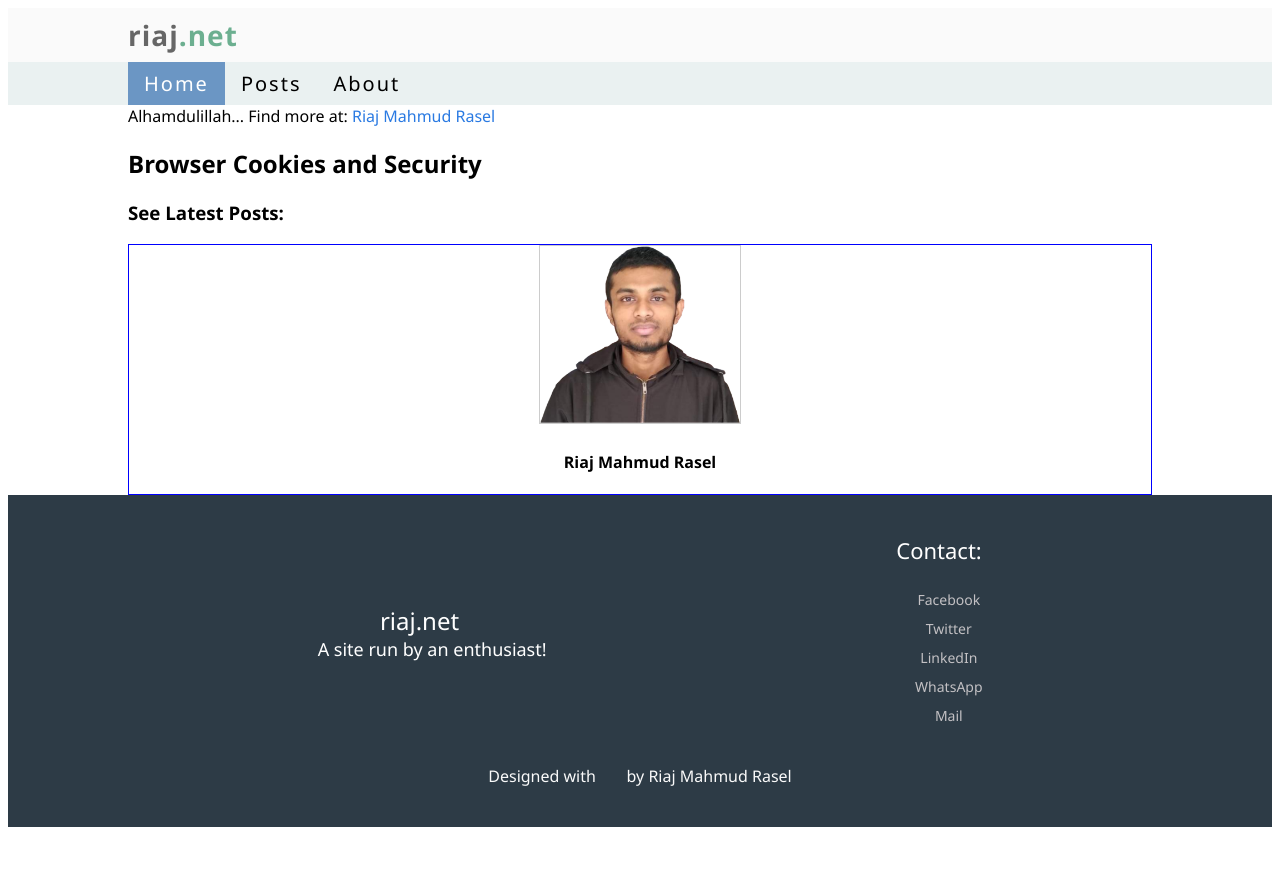
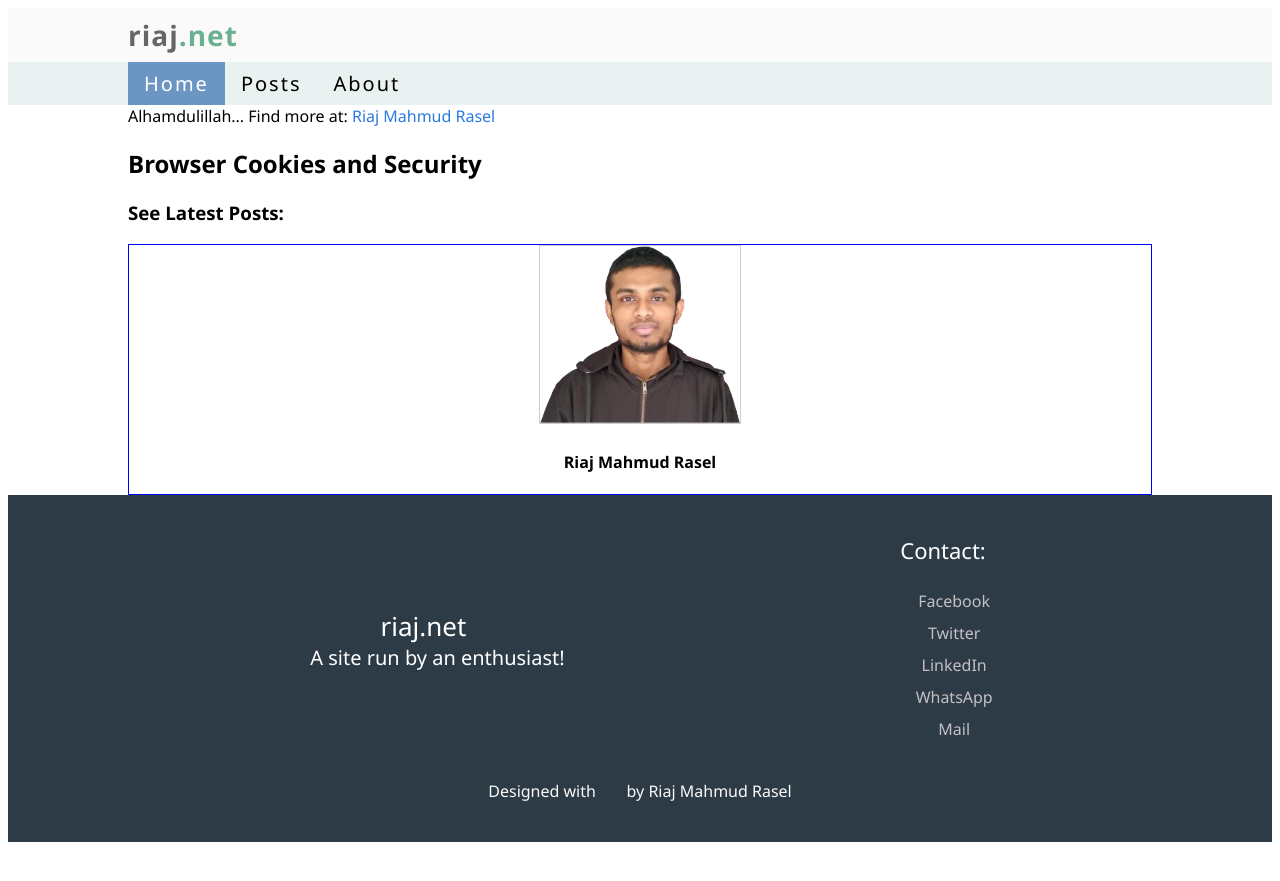
Before and after one commit to riajmahmud/riajmahmud2.github.io, a Jekyll site: the page built from index.html, in a window 1280 px wide. Shown: the top 881 px of the page. Built offline with Jekyll 4.4.1, drawn with Linux system fonts in a browser that asks for light colours; some web fonts are replaced.

Commit message:
Update main.css

```diff
--- a/assets/main.css
+++ b/assets/main.css
@@ -45,14 +45,14 @@
 }
 
 .footer-item{border:0px solid #444;text-align: center;border-radius:4px;}
-.social-link{display:block;padding:5px;color: #c3c1c4;font-size:14px;}
+.social-link{display:block;padding:5px;color: #c3c1c4;font-size:16px;}
 .social-link:hover{color: white;text-decoration: underline;}
 .last-item{color:#fafafa; text-align: center;padding:20px 10px;}
 
 .first-item{display:flex;justify-content: center;align-items: center;flex-wrap: wrap;padding:20px 0px 0px 0px;}
 
-.logo{font-size:24px;color: white;width:100%;}
-.moto{font-size:18px; color:white;width:100%;}
+.logo{font-size:26px;color: white;width:100%;}
+.moto{font-size:20px; color:white;width:100%;}
 
 .contact-txt{font-size:22px;color: white;margin:20px 0px;}
 
```
